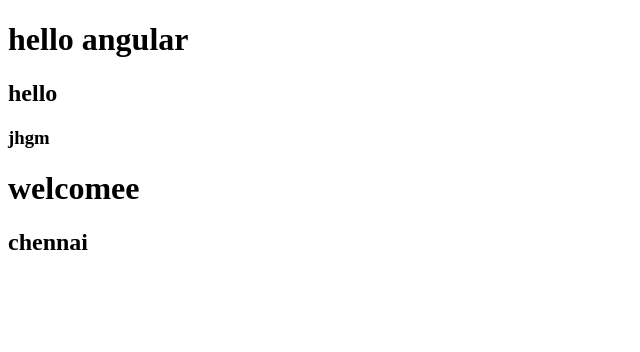
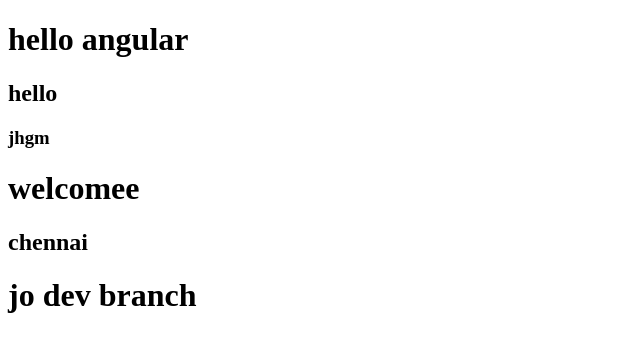
Before and after one commit to jo-jjoe/angularproject01, an Angular app: page / in a window 1280 px wide. Shown: the top 352 px of the page, without its empty margins (0-640 px from the left). Built offline with nearby package versions, Linux system fonts and the light colour scheme.

Commit message:
jo comming

```diff
--- a/src/app/app.component.html
+++ b/src/app/app.component.html
@@ -4,4 +4,6 @@
   <h3>jhgm</h3>
   <h1>welcomee</h1>
   <h2>chennai</h2>
+
+  <h1>jo dev branch</h1>
 </div>
```
